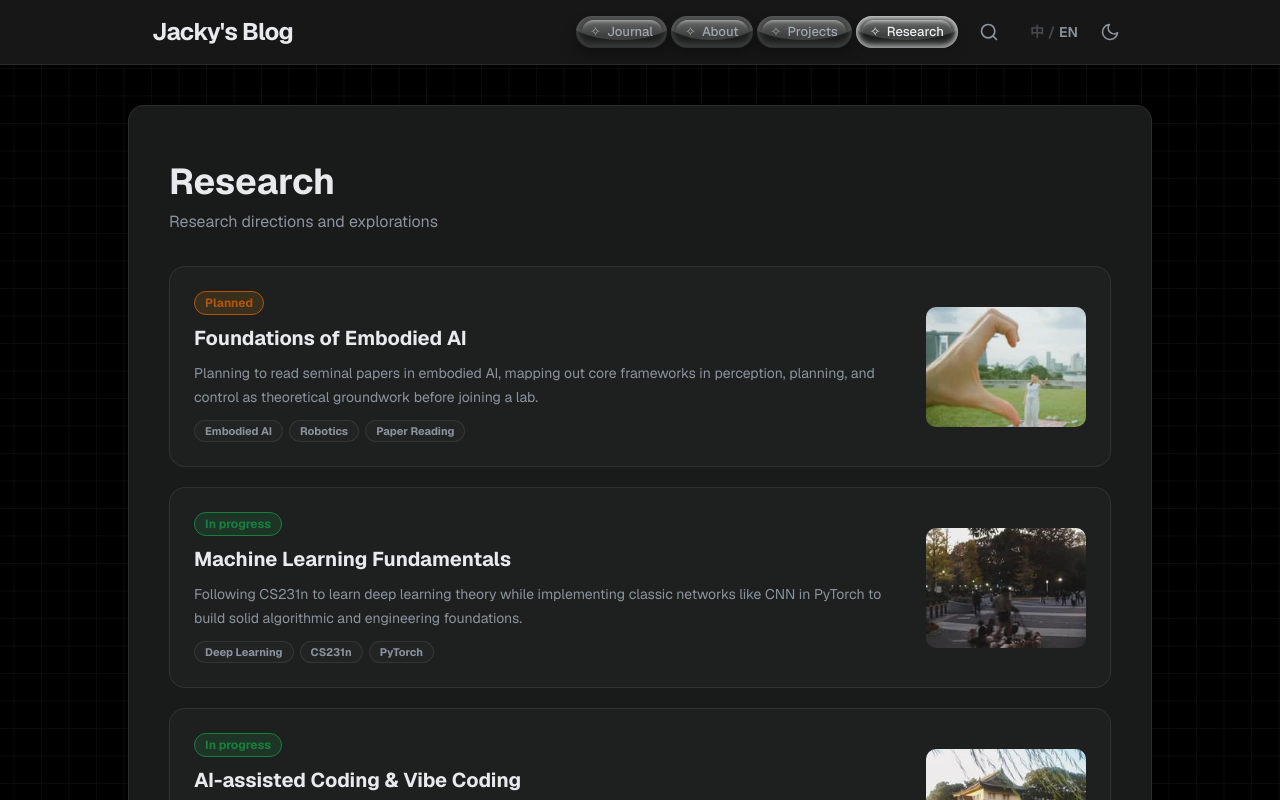
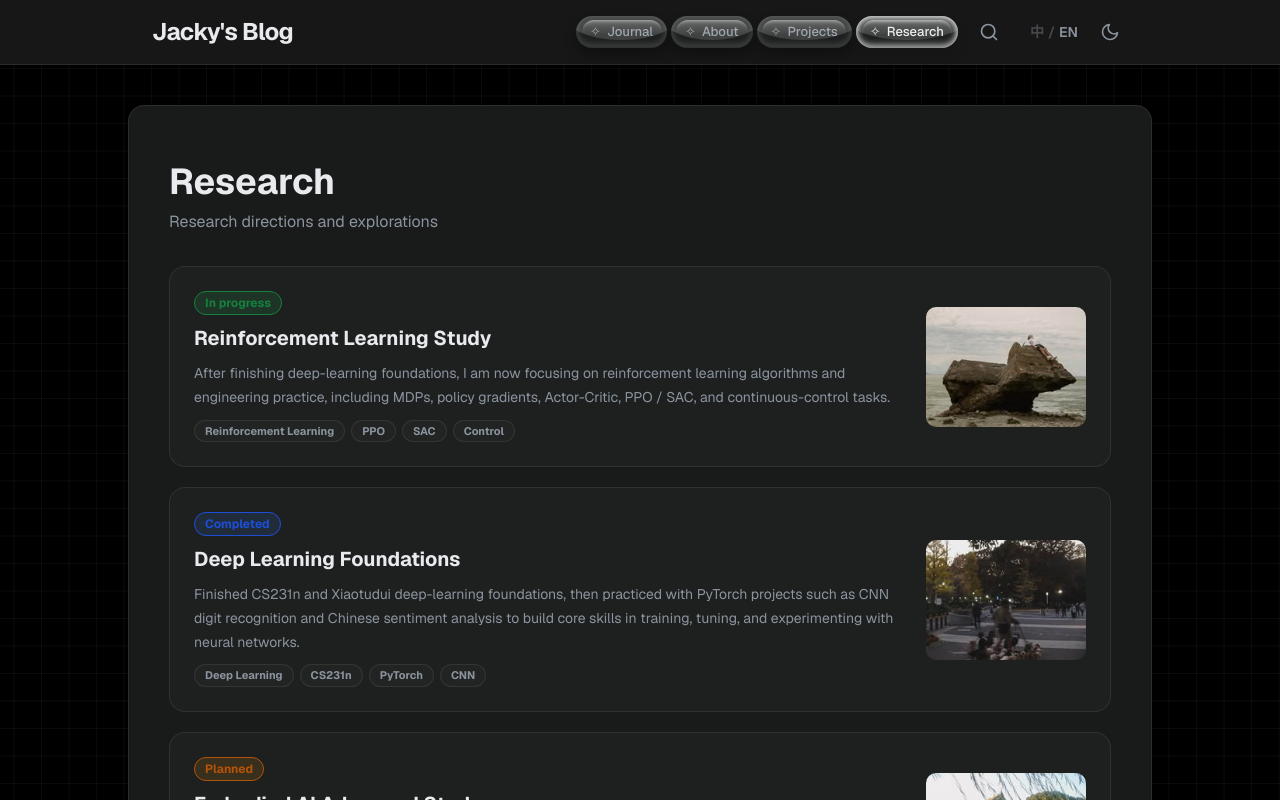
Before and after one commit to JackyHu0314/Blog, a React (Vite) app: page /research in a window 1280 px wide. Shown: the top 800 px of the page. Built offline with nearby package versions, Linux system fonts and the light colour scheme.

Commit message:
Update blog projects and research

```diff
--- a/src/data/projects.js
+++ b/src/data/projects.js
@@ -3,10 +3,40 @@ export const projects = [
     id: 1,
     title: { zh: '个人博客', en: 'Personal Blog' },
     description: {
-      zh: '基于 Vite + React 19 + Tailwind CSS v4 搭建的个人博客，支持中英双语切换、亮色/暗色主题，暗色模式带星空粒子特效。包含日志、项目、科研、关于等多个页面，并结合 AI 辅助开发工作流进行迭代。',
-      en: 'Personal blog built with Vite + React 19 + Tailwind CSS v4. Features bilingual (zh/en) switching, light/dark themes with a starfield particle effect in dark mode, and multiple pages including Journal, Projects, Research, and About. Iterated with an AI-assisted development workflow.',
+      zh: '这个博客本身也是我持续迭代的项目：基于 Vite + React 19 + Tailwind CSS v4 构建，支持中英双语切换、亮色 / 暗色主题、随记、项目、科研、关于页面、活跃度热力图和站点统计。',
+      en: 'This blog is also an ongoing project of mine: built with Vite + React 19 + Tailwind CSS v4, with bilingual switching, light/dark themes, Journal, Projects, Research, About pages, an activity heatmap, and site stats.',
     },
-    tags: ['React 19', 'Tailwind CSS v4', 'Vite', 'AI-assisted'],
-    link: '#',
+    tags: ['React 19', 'Vite 8', 'Tailwind CSS v4', 'React Router 7'],
+    link: 'https://github.com/JackyHu0314/Blog',
+  },
+  {
+    id: 2,
+    title: { zh: 'MNIST CNN 手写数字识别', en: 'MNIST CNN Digit Recognition' },
+    description: {
+      zh: '基于 PyTorch 实现的手写数字识别练习项目，使用轻量级 CNN 在 MNIST 数据集上完成 0-9 分类，并支持命令行预测本地图片。项目完整跑通了数据加载、预处理、训练、保存权重和推理流程。',
+      en: 'A PyTorch handwriting recognition project that trains a lightweight CNN on MNIST for 0-9 digit classification and supports command-line prediction for local images. It walks through data loading, preprocessing, training, checkpoint saving, and inference.',
+    },
+    tags: ['Python', 'PyTorch', 'torchvision', 'CNN', 'MNIST'],
+    link: 'https://github.com/JackyHu0314/mnist-cnn-digit-recognition',
+  },
+  {
+    id: 3,
+    title: { zh: '中文外卖评论情感分析', en: 'Chinese Waimai Sentiment Analysis' },
+    description: {
+      zh: '一个中文 NLP 迁移学习项目，使用 PyTorch + Hugging Face Transformers 加载中文 RoBERTa / BERT，为外卖评论训练正负情感分类模型。除了训练和预测，也包含测试集评估、错例导出和混合情绪分析。',
+      en: 'A Chinese NLP transfer-learning project using PyTorch and Hugging Face Transformers to fine-tune Chinese RoBERTa/BERT for positive/negative waimai review classification. It includes training, prediction, test-set evaluation, mistake export, and mixed-sentiment analysis.',
+    },
+    tags: ['Python', 'PyTorch', 'Transformers', 'RoBERTa', 'NLP'],
+    link: 'https://github.com/JackyHu0314/cn-transformer-sentiment',
+  },
+  {
+    id: 4,
+    title: { zh: '图像风格迁移', en: 'Neural Style Transfer' },
+    description: {
+      zh: '基于 PyTorch 和预训练 VGG19 的图像风格迁移项目，实现经典优化式 Neural Style Transfer，并扩展到 Fast Style Transfer。项目围绕内容损失、风格损失、Gram 矩阵和图像优化流程展开，用深度学习把内容图像转换为指定艺术风格。',
+      en: 'An image style-transfer project built with PyTorch and pretrained VGG19. It implements classic optimization-based Neural Style Transfer and extends to Fast Style Transfer, covering content loss, style loss, Gram matrices, and image optimization.',
+    },
+    tags: ['Python', 'PyTorch', 'VGG19', 'Computer Vision', 'Style Transfer'],
+    link: 'https://github.com/JackyHu0314/Neural-Style-Transfer',
   },
 ]
--- a/src/data/research.js
+++ b/src/data/research.js
@@ -1,32 +1,42 @@
 export const research = [
   {
     id: 1,
-    title: { zh: '具身智能基础学习', en: 'Foundations of Embodied AI' },
+    title: { zh: '强化学习系统学习', en: 'Reinforcement Learning Study' },
     abstract: {
-      zh: '计划系统研读具身智能领域经典论文，梳理感知、规划与控制的核心框架，为进入课题组做理论储备。',
-      en: 'Planning to read seminal papers in embodied AI, mapping out core frameworks in perception, planning, and control as theoretical groundwork before joining a lab.',
+      zh: '在完成深度学习基础后，当前重点学习强化学习的核心算法与工程实践，包括 MDP、策略梯度、Actor-Critic、PPO / SAC，以及如何把算法跑在连续控制任务上。',
+      en: 'After finishing deep-learning foundations, I am now focusing on reinforcement learning algorithms and engineering practice, including MDPs, policy gradients, Actor-Critic, PPO / SAC, and continuous-control tasks.',
+    },
+    status: '进行中',
+    tags: ['Reinforcement Learning', 'PPO', 'SAC', 'Control'],
+  },
+  {
+    id: 2,
+    title: { zh: '深度学习基础', en: 'Deep Learning Foundations' },
+    abstract: {
+      zh: '已完成 CS231n 和 B 站小土堆深度学习基础学习，并通过 PyTorch 实现 CNN、中文情感分析等项目，建立了神经网络训练、调参与部署实验的基本能力。',
+      en: 'Finished CS231n and Xiaotudui deep-learning foundations, then practiced with PyTorch projects such as CNN digit recognition and Chinese sentiment analysis to build core skills in training, tuning, and experimenting with neural networks.',
+    },
+    status: '已完成',
+    tags: ['Deep Learning', 'CS231n', 'PyTorch', 'CNN'],
+  },
+  {
+    id: 3,
+    title: { zh: '具身进阶', en: 'Embodied AI Advanced Study' },
+    abstract: {
+      zh: '计划系统研读具身智能领域经典论文，梳理感知、规划与控制的核心框架，为后续具身仿真和机器人学习做理论储备。',
+      en: 'Planning to read seminal papers in embodied AI, mapping out core frameworks in perception, planning, and control as theoretical groundwork for later embodied simulation and robot learning.',
     },
     status: '规划中',
     tags: ['Embodied AI', 'Robotics', 'Paper Reading'],
   },
   {
-    id: 2,
-    title: { zh: '机器学习入门', en: 'Machine Learning Fundamentals' },
+    id: 4,
+    title: { zh: '具身仿真器学习计划', en: 'Embodied Simulation Plan' },
     abstract: {
-      zh: '跟随 CS231n 系统学习深度学习理论，同步用 PyTorch 动手实现 CNN 等经典网络，建立扎实的算法与工程基础。',
-      en: 'Following CS231n to learn deep learning theory while implementing classic networks like CNN in PyTorch to build solid algorithmic and engineering foundations.',
+      zh: '下一阶段计划学习 MuJoCo、Gymnasium Robotics、ManiSkill 和 Isaac Sim / Isaac Lab，重点理解机器人连续控制、仿真环境搭建、远程训练与 sim-to-real 的基础流程。',
+      en: 'Next, I plan to learn MuJoCo, Gymnasium Robotics, ManiSkill, and Isaac Sim / Isaac Lab, focusing on robot continuous control, simulator setup, remote training, and the basics of sim-to-real workflows.',
     },
-    status: '进行中',
-    tags: ['Deep Learning', 'CS231n', 'PyTorch'],
-  },
-  {
-    id: 3,
-    title: { zh: 'AI 辅助编程与 Vibe Coding', en: 'AI-assisted Coding & Vibe Coding' },
-    abstract: {
-      zh: '学习 AI 辅助编程方法，探索 vibe coding 工作流，提升开发效率并将其应用于个人项目迭代。',
-      en: 'Learning AI-assisted development methods, exploring vibe coding workflows to boost productivity and apply them to personal projects.',
-    },
-    status: '进行中',
-    tags: ['AI Coding', 'Vibe Coding', 'AI Tools'],
+    status: '规划中',
+    tags: ['Embodied AI', 'MuJoCo', 'Isaac Sim', 'ManiSkill'],
   },
 ]
--- a/src/i18n/dictionary.js
+++ b/src/i18n/dictionary.js
@@ -39,7 +39,7 @@ export const dict = {
       tagline: '学生 / 开发者',
       intro: '简介',
       introBody:
-        '你好，我是 Jacky，西安交通大学在读生，主修数学。目前主要关注人工智能（Embodied AI）与机器人技术，日常喜欢折腾 Linux 服务端与网络基础设施。',
+        '你好，我是 Jacky，西安交通大学在读生，主修数学。喜欢编程、建网站、摄影、运动和听音乐，日常也会折腾 Linux 服务端与网络基础设施。',
       interests: '兴趣',
       interestsBody: '编程、深度学习、建网站、阅读、摄影、运动、听音乐。喜欢有趣的人，相信技术可以让世界变得更美好。',
       skills: '技能',
@@ -103,7 +103,7 @@ export const dict = {
       tagline: 'Student / Developer',
       intro: 'Intro',
       introBody:
-        "Hi, I'm Jacky, a student at Xi'an Jiaotong University majoring in Mathematics. I focus on AI (Embodied AI) and robotics, and enjoy tinkering with Linux servers and network infrastructure.",
+        "Hi, I'm Jacky, a student at Xi'an Jiaotong University majoring in Mathematics. I enjoy programming, building websites, photography, sports, and music, and I also like tinkering with Linux servers and network infrastructure.",
       interests: 'Interests',
       interestsBody: 'Programming, deep learning, web development, reading, photography, sports, and listening to music. I enjoy meeting interesting people and believe technology makes the world better.',
       skills: 'Skills',
--- a/src/pages/About.jsx
+++ b/src/pages/About.jsx
@@ -2,7 +2,7 @@ import { useLanguage } from '../context/LanguageContext'
 import DynamicCard from '../components/DynamicCard'
 import QRCard from '../components/QRCard'
 
-const skills = ['Python', 'C++', 'C', 'Bash', 'Git', 'Deep Learning', 'Vibe Coding (in progress)', 'Basketball']
+const skills = ['Python', 'C++', 'C', 'Bash', 'Git', 'PyTorch', 'Deep Learning', 'Vibe Coding', 'Basketball']
 
 const siteLinks = [
   {
@@ -61,6 +61,13 @@ const EmailIcon = (
   <svg xmlns="http://www.w3.org/2000/svg" viewBox="0 0 24 24" fill="none" stroke="currentColor" strokeWidth="1.8" strokeLinecap="round" strokeLinejoin="round" style={{fill:'none'}}>
     <path d="M4 4h16c1.1 0 2 .9 2 2v12c0 1.1-.9 2-2 2H4c-1.1 0-2-.9-2-2V6c0-1.1.9-2 2-2z"/>
     <polyline points="22,6 12,13 2,6"/>
+  </svg>
+)
+
+const HuggingFaceIcon = (
+  <svg xmlns="http://www.w3.org/2000/svg" viewBox="0 0 64 64" fill="currentColor">
+    <circle cx="32" cy="32" r="28" />
+    <text x="32" y="39" textAnchor="middle" fontSize="20" fontWeight="800" fill="var(--color-card-bg)">HF</text>
   </svg>
 )
 
@@ -135,6 +142,7 @@ export default function About() {
           <p className="text-text-secondary text-sm mb-6">{t('about.contactHint')}</p>
           <div className="flex flex-wrap gap-6 justify-start">
             <DynamicCard label="GitHub" icon={GitHubIcon} href="https://github.com/JackyHu0314" description="Code Repository" />
+            <DynamicCard label="Hugging Face" icon={HuggingFaceIcon} href="https://huggingface.co/hax404" description="Models & Datasets" />
             <DynamicCard label="Email" icon={EmailIcon} href="mailto:jackyhu2008.03.14@gmail.com" description="Contact Me" />
             <QRCard label="WeChat" icon={WeChatIcon} src="/wechat-qr.jpg" />
             <QRCard label="QQ" icon={QQIcon} src="/qq-qr.jpg" />
--- a/src/pages/Landing.jsx
+++ b/src/pages/Landing.jsx
@@ -120,13 +120,20 @@ export default function Landing() {
               </h1>
               <p className="text-text-secondary text-base leading-relaxed">
                 {lang === 'zh'
-                  ? '西安交通大学数学学院在读 · 关注具身智能与机器人'
-                  : 'Math student at XJTU · Interested in Embodied AI & Robotics'}
+                  ? '喜欢编程、摄影、运动和音乐'
+                  : 'Programming, photography, sports, and music'}
               </p>
               <div className="flex gap-3 mt-3">
                 <a href="https://github.com/JackyHu0314" target="_blank" rel="noopener noreferrer" className="social-pill">
                   <svg viewBox="0 0 16 16" fill="currentColor" width="14" height="14"><path d="M8 0C3.58 0 0 3.58 0 8c0 3.54 2.29 6.53 5.47 7.59.4.07.55-.17.55-.38 0-.19-.01-.82-.01-1.49-2.01.37-2.53-.49-2.69-.94-.09-.23-.48-.94-.82-1.13-.28-.15-.68-.52-.01-.53.63-.01 1.08.58 1.23.82.72 1.21 1.87.87 2.33.66.07-.52.28-.87.51-1.07-1.78-.2-3.64-.89-3.64-3.95 0-.87.31-1.59.82-2.15-.08-.2-.36-1.02.08-2.12 0 0 .67-.21 2.2.82.64-.18 1.32-.27 2-.27s1.36.09 2 .27c1.53-1.04 2.2-.82 2.2-.82.44 1.1.16 1.92.08 2.12.51.56.82 1.27.82 2.15 0 3.07-1.87 3.75-3.65 3.95.29.25.54.73.54 1.48 0 1.07-.01 1.93-.01 2.2 0 .21.15.46.55.38A8.01 8.01 0 0 0 16 8c0-4.42-3.58-8-8-8"/></svg>
                   GitHub
+                </a>
+                <a href="https://huggingface.co/hax404" target="_blank" rel="noopener noreferrer" className="social-pill">
+                  <svg viewBox="0 0 24 24" fill="currentColor" width="14" height="14" aria-hidden="true">
+                    <circle cx="12" cy="12" r="10" />
+                    <text x="12" y="15" textAnchor="middle" fontSize="8" fontWeight="800" fill="var(--color-card-bg)">HF</text>
+                  </svg>
+                  Hugging Face
                 </a>
                 <a href="mailto:jackyhu2008.03.14@gmail.com" className="social-pill">
                   <svg viewBox="0 0 24 24" fill="none" stroke="currentColor" strokeWidth="2" width="14" height="14"><path d="M4 4h16c1.1 0 2 .9 2 2v12c0 1.1-.9 2-2 2H4c-1.1 0-2-.9-2-2V6c0-1.1.9-2 2-2z"/><polyline points="22,6 12,13 2,6"/></svg>
--- a/src/pages/Projects.jsx
+++ b/src/pages/Projects.jsx
@@ -2,7 +2,7 @@ import { projects } from '../data/projects'
 import { useLanguage } from '../context/LanguageContext'
 
 const covers = [
-  '/480504610_1175967434532843_8551302010516112648_n.jpg',
+  '/476439329_1169534361842817_5942725893209506020_n.jpg',
   '/485368670_1200446478751605_7891334092090508916_n.jpg',
   '/557670496_18528678928063026_781080253549595360_n.jpg',
 ]
@@ -17,7 +17,7 @@ export default function Projects() {
 
       <div className="pcard-list">
         {projects.map((project, i) => (
-          <a key={project.id} href={project.link} className="pcard">
+          <a key={project.id} href={project.link} target="_blank" rel="noopener noreferrer" className="pcard">
             <div className="pcard-text">
               <div className="pcard-tags">
                 {project.tags.map(tag => (
--- a/src/pages/Research.jsx
+++ b/src/pages/Research.jsx
@@ -2,9 +2,10 @@ import { useLanguage } from '../context/LanguageContext'
 import { research } from '../data/research'
 
 const covers = [
-  '/586834157_18540090169063026_3893446045643101660_n.jpg',
+  '/476777263_1172193671576886_484753037395174061_n.jpg',
   '/590403149_18545600473063026_1403862960695336920_n.jpg',
   '/604069869_18545600443063026_695876252491310582_n.jpg',
+  '/604444198_18545600464063026_3288618535915015183_n.jpg',
 ]
 
 const statusColors = {
@@ -12,12 +13,6 @@ const statusColors = {
   '已完成': { bg: 'rgba(59,130,246,0.12)', fg: '#1d4ed8', border: '#1d4ed8' },
   '规划中': { bg: 'rgba(245,158,11,0.12)', fg: '#b45309', border: '#b45309' },
 }
-const statusColorsDark = {
-  '进行中': { bg: 'rgba(34,197,94,0.18)', fg: '#4ade80', border: '#4ade80' },
-  '已完成': { bg: 'rgba(59,130,246,0.18)', fg: '#60a5fa', border: '#60a5fa' },
-  '规划中': { bg: 'rgba(245,158,11,0.18)', fg: '#fbbf24', border: '#fbbf24' },
-}
-
 export default function Research() {
   const { t, tr } = useLanguage()
 
@@ -29,7 +24,6 @@ export default function Research() {
       <div className="rcard-list">
         {research.map((item, i) => {
           const sc = statusColors[item.status] || statusColors['规划中']
-          const scd = statusColorsDark[item.status] || statusColorsDark['规划中']
           return (
             <div key={item.id} className="rcard">
               <div className="rcard-text">
```
